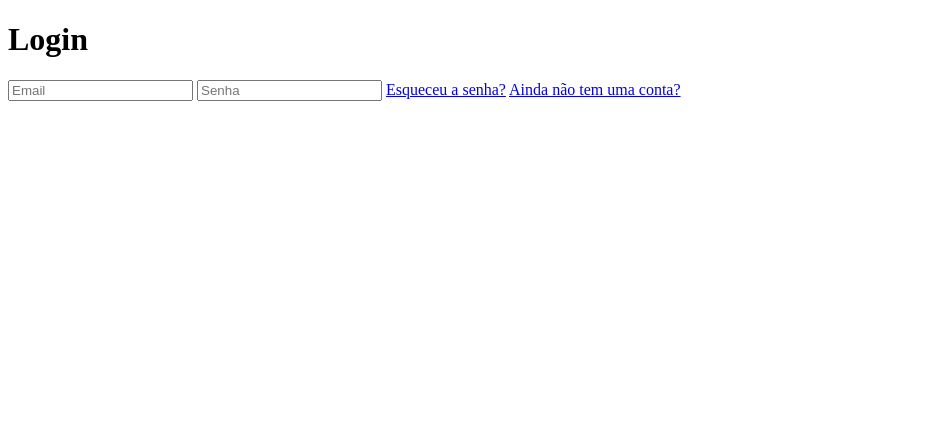
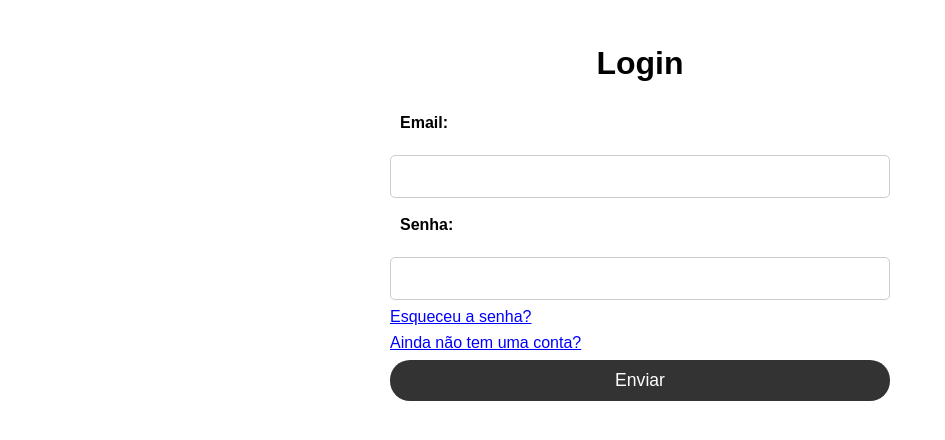
Before and after one commit to GiovanniRH20/streaming-se, a plain HTML site: page index.html in a window 1280 px wide. Shown: the whole page, without its empty margins (0-945 px from the left). Drawn offline with Linux system fonts and the light colour scheme.

Commit message:
Criei o CSS
Só falta centralizar os elementos no meio da tela

```diff
--- /dev/null
+++ b/css/style.css
@@ -0,0 +1,50 @@
+* {
+    padding: 0;
+    box-sizing: border-box;
+    font-family: Arial, Helvetica, sans-serif;
+}
+
+body {
+    padding: 1rem;
+}
+
+h1 {
+    text-align: center;
+}
+
+form {
+    display: flex;
+    flex-direction: column;
+    gap: 0.5rem;
+    width: 500px;
+    margin: 0 auto;
+}
+
+label {
+    padding: 10px;
+    font-weight: bold;
+    margin-bottom: 5px;
+
+}
+
+input {
+    width: 100%;
+    padding: 10px;
+    border-radius: 5px;
+    border: 1px solid #ccc;
+    font-size: 1.1rem;
+}
+
+a {
+    color: blue;
+}
+
+button {
+    padding: 10px;
+    border: none;
+    border-radius: 20px;
+    background-color: #333;
+    color: #fff;
+    font-size: 1.1rem;
+    cursor: pointer;
+}
--- a/index.html
+++ b/index.html
@@ -4,13 +4,23 @@
     <meta charset="UTF-8">
     <meta name="viewport" content="width=device-width, initial-scale=1.0">
     <title>Streaming SE</title>
+    <link rel="stylesheet" href="css/style.css">
 </head>
 <body>
     <h1>Login</h1>
 
-    <input type="email" placeholder="Email">
-    <input type="password" placeholder="Senha">
+    <form>
+    <label for="email">Email:</label>
+    <input type="email" id="email">
+
+    <label for="password">Senha:</label>
+    <input type="password" id="password">
+
+
     <a href="#">Esqueceu a senha?</a>
     <a href="#">Ainda não tem uma conta?</a>
+
+    <button id="submit">Enviar</button>
+    </form>
 </body>
 </html>
```
